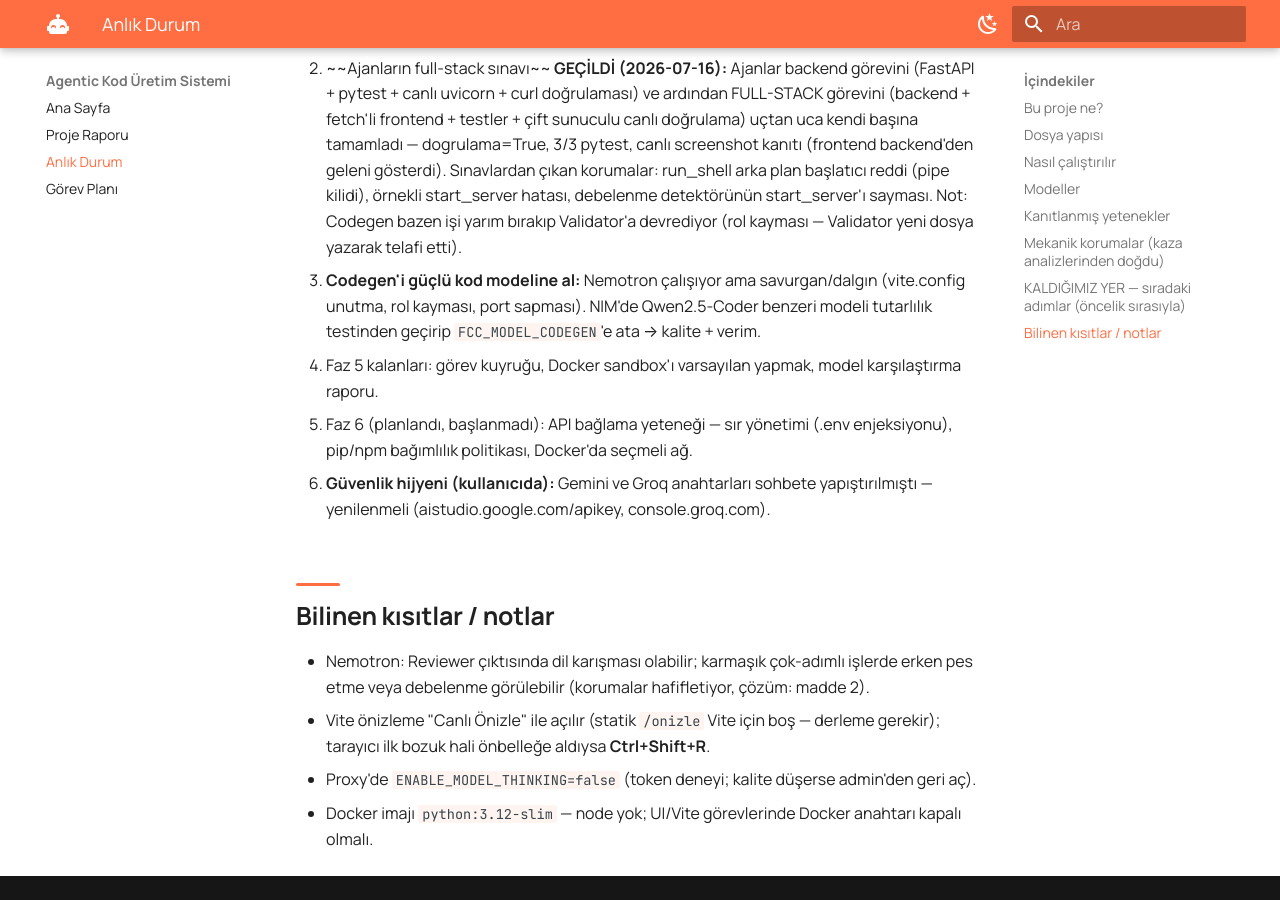
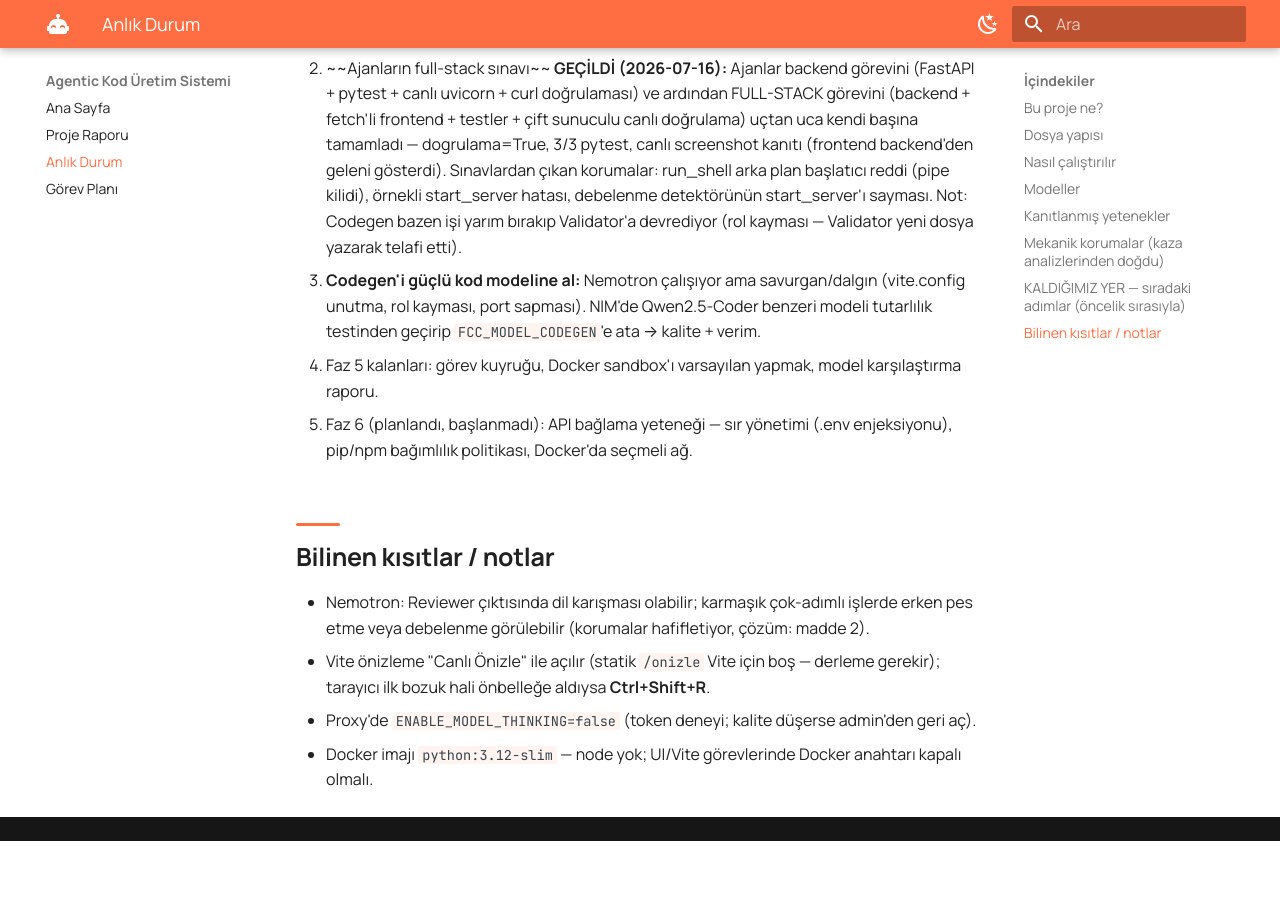
Before and after one commit to snsevval/code-generator, an MkDocs documentation site: the page built from docs/DURUM.md, in a window 1280 px wide and 900 px high, scrolled down 3531 px. Built offline with MkDocs 1.6.1 and Material for MkDocs 9.7.7, drawn with Linux system fonts in a browser that asks for light colours; after the commit the page ends 4372 px from its top, so only the background shows below that.

Commit message:
Update DURUM.md

```diff
--- a/docs/DURUM.md
+++ b/docs/DURUM.md
@@ -117,8 +117,7 @@ işlerde KAPALI tut — imajda node yok).
 4. Faz 5 kalanları: görev kuyruğu, Docker sandbox'ı varsayılan yapmak, model karşılaştırma raporu.
 5. Faz 6 (planlandı, başlanmadı): API bağlama yeteneği — sır yönetimi (.env enjeksiyonu),
    pip/npm bağımlılık politikası, Docker'da seçmeli ağ.
-6. **Güvenlik hijyeni (kullanıcıda):** Gemini ve Groq anahtarları sohbete yapıştırılmıştı —
-   yenilenmeli (aistudio.google.com/apikey, console.groq.com).
+
 
 ## Bilinen kısıtlar / notlar
 
```
